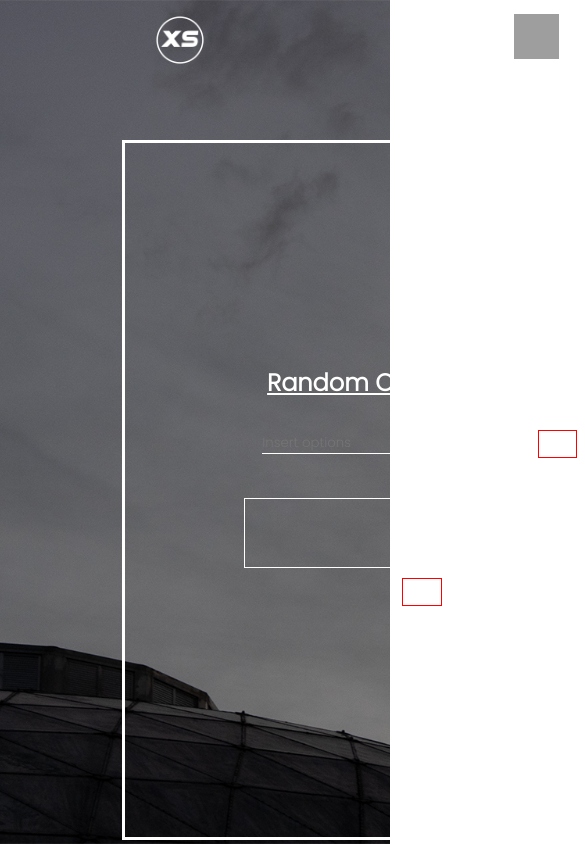
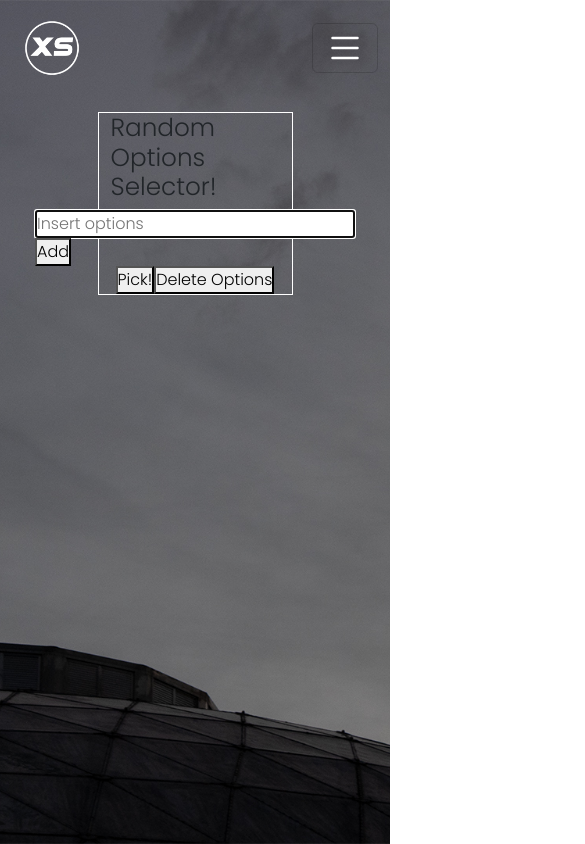
Before and after one commit to NachoXS15/randomSelectorAppTS, a React (Create React App) app: page / in a window 390 px wide. Shown: the top 844 px of the page, 585 px wide, since content can reach past the window. Built offline with nearby package versions, Linux system fonts and the light colour scheme; grey boxes are pictures that could not be loaded.

Commit message:
fixing header responsive with bootstrap

```diff
--- a/package.json
+++ b/package.json
@@ -13,7 +13,9 @@
     "@types/node": "^16.18.28",
     "@types/react": "^18.2.6",
     "@types/react-dom": "^18.2.4",
+    "bootstrap": "^5.3.2",
     "react": "^18.2.0",
+    "react-bootstrap": "^2.9.2",
     "react-dom": "^18.2.0",
     "react-scripts": "5.0.1",
     "sass": "^1.62.1",
--- a/src/App.tsx
+++ b/src/App.tsx
@@ -1,24 +1,25 @@
+import 'bootstrap/dist/css/bootstrap.min.css'
+
 import "./styles/App.scss";
 import Selector from "./components/Selector";
-import { useState, useRef } from "react";
+import { useState, useRef, useId } from "react";
 import IOption from "./interfaces/IOption";
 import OptionsList from "./components/OptionsList";
 import Header from "./components/Header";
-import { clear } from "console";
 import RandomOption from "./components/RandomOption";
 
 function App() {
     const [options, setOptions] = useState<IOption[]>([]);
-
     const getCurrentTimestamp = () => new Date().getTime();
-    const addOption = (option: IOption) =>
+    const addOption = (option: IOption) => {
         setOptions([...options, { ...option, id: getCurrentTimestamp() }]);
+    }
 
     return (
         <>
             <Header />
-            <div className="container">
-                <div className="box">
+            <div className="containerBox">
+                <div className="container w-50 d-flex align-items-center justify-content-center flex-column" style={{border: '1px solid white'}}>
                     <h2>Random Options Selector!</h2>
                     <Selector addOptions={addOption} />
                     <RandomOption options={options} />
--- a/src/components/Header.tsx
+++ b/src/components/Header.tsx
@@ -2,16 +2,38 @@
 import igIcon from "../assets/svg/brand-instagram.svg";
 import ldIcon from "../assets/svg/brand-linkedin.svg";
 import ghIcon from "../assets/svg/brand-github.svg";
+import { Navbar, Container, Nav, Button } from 'react-bootstrap'
 
 export default function Header() {
   return (
-    <div className='header'>
-        <img className='logo'src={xsLogo} alt="" />
-        <nav>
-            <a href="https://www.instagram.com/nachoxs_/"><img className="nav-items" src={igIcon} /></a>
-            <a href="https://www.linkedin.com/in/ignacio-joaqu%C3%ADn-pantoja-280a3322a/"><img className="nav-items" src={ldIcon} /></a>
-            <a href="https://github.com/NachoXS15"><img className="nav-items" src={ghIcon}/></a>
-        </nav>
-    </div>
+    <Navbar expand="lg" className="mb-3 rounded">
+      <Container>
+        <img src={xsLogo} width={80} />
+        <Navbar.Toggle aria-controls="basic-navbar-nav">
+          <span><svg xmlns="http://www.w3.org/2000/svg" width="40" height="40" fill="white" className="bi bi-list" viewBox="0 0 16 16">
+            <path fillRule="evenodd" d="M2.5 12a.5.5 0 0 1 .5-.5h10a.5.5 0 0 1 0 1H3a.5.5 0 0 1-.5-.5m0-4a.5.5 0 0 1 .5-.5h10a.5.5 0 0 1 0 1H3a.5.5 0 0 1-.5-.5m0-4a.5.5 0 0 1 .5-.5h10a.5.5 0 0 1 0 1H3a.5.5 0 0 1-.5-.5" />
+          </svg></span>
+        </Navbar.Toggle>
+        <Navbar.Collapse id="basic-navbar-nav">
+          <Nav className="navbar-nav d-flex justify-content-around align-items-center" style={{gap: '2em'}}>
+            <a href="" style={{marginLeft: '0.3em'}}>
+              <svg xmlns="http://www.w3.org/2000/svg" width="40" height="40" fill="white" className="bi bi-instagram" viewBox="0 0 16 16">
+                <path d="M8 0C5.829 0 5.556.01 4.703.048 3.85.088 3.269.222 2.76.42a3.9 3.9 0 0 0-1.417.923A3.9 3.9 0 0 0 .42 2.76C.222 3.268.087 3.85.048 4.7.01 5.555 0 5.827 0 8.001c0 2.172.01 2.444.048 3.297.04.852.174 1.433.372 1.942.205.526.478.972.923 1.417.444.445.89.719 1.416.923.51.198 1.09.333 1.942.372C5.555 15.99 5.827 16 8 16s2.444-.01 3.298-.048c.851-.04 1.434-.174 1.943-.372a3.9 3.9 0 0 0 1.416-.923c.445-.445.718-.891.923-1.417.197-.509.332-1.09.372-1.942C15.99 10.445 16 10.173 16 8s-.01-2.445-.048-3.299c-.04-.851-.175-1.433-.372-1.941a3.9 3.9 0 0 0-.923-1.417A3.9 3.9 0 0 0 13.24.42c-.51-.198-1.092-.333-1.943-.372C10.443.01 10.172 0 7.998 0zm-.717 1.442h.718c2.136 0 2.389.007 3.232.046.78.035 1.204.166 1.486.275.373.145.64.319.92.599s.453.546.598.92c.11.281.24.705.275 1.485.039.843.047 1.096.047 3.231s-.008 2.389-.047 3.232c-.035.78-.166 1.203-.275 1.485a2.5 2.5 0 0 1-.599.919c-.28.28-.546.453-.92.598-.28.11-.704.24-1.485.276-.843.038-1.096.047-3.232.047s-2.39-.009-3.233-.047c-.78-.036-1.203-.166-1.485-.276a2.5 2.5 0 0 1-.92-.598 2.5 2.5 0 0 1-.6-.92c-.109-.281-.24-.705-.275-1.485-.038-.843-.046-1.096-.046-3.233s.008-2.388.046-3.231c.036-.78.166-1.204.276-1.486.145-.373.319-.64.599-.92s.546-.453.92-.598c.282-.11.705-.24 1.485-.276.738-.034 1.024-.044 2.515-.045zm4.988 1.328a.96.96 0 1 0 0 1.92.96.96 0 0 0 0-1.92m-4.27 1.122a4.109 4.109 0 1 0 0 8.217 4.109 4.109 0 0 0 0-8.217m0 1.441a2.667 2.667 0 1 1 0 5.334 2.667 2.667 0 0 1 0-5.334" />
+              </svg>
+            </a>
+            <a href="" style={{marginLeft: '0.3em'}}>
+              <svg xmlns="http://www.w3.org/2000/svg" width="40" height="40" fill="white" className="bi bi-linkedin" viewBox="0 0 16 16">
+                <path d="M0 1.146C0 .513.526 0 1.175 0h13.65C15.474 0 16 .513 16 1.146v13.708c0 .633-.526 1.146-1.175 1.146H1.175C.526 16 0 15.487 0 14.854zm4.943 12.248V6.169H2.542v7.225zm-1.2-8.212c.837 0 1.358-.554 1.358-1.248-.015-.709-.52-1.248-1.342-1.248S2.4 3.226 2.4 3.934c0 .694.521 1.248 1.327 1.248zm4.908 8.212V9.359c0-.216.016-.432.08-.586.173-.431.568-.878 1.232-.878.869 0 1.216.662 1.216 1.634v3.865h2.401V9.25c0-2.22-1.184-3.252-2.764-3.252-1.274 0-1.845.7-2.165 1.193v.025h-.016l.016-.025V6.169h-2.4c.03.678 0 7.225 0 7.225z" />
+              </svg>
+            </a>
+            <a href="" style={{marginLeft: '0.3em'}}>
+              <svg xmlns="http://www.w3.org/2000/svg" width="40" height="40" fill="white" className="bi bi-github" viewBox="0 0 16 16">
+                <path d="M8 0C3.58 0 0 3.58 0 8c0 3.54 2.29 6.53 5.47 7.59.4.07.55-.17.55-.38 0-.19-.01-.82-.01-1.49-2.01.37-2.53-.49-2.69-.94-.09-.23-.48-.94-.82-1.13-.28-.15-.68-.52-.01-.53.63-.01 1.08.58 1.23.82.72 1.21 1.87.87 2.33.66.07-.52.28-.87.51-1.07-1.78-.2-3.64-.89-3.64-3.95 0-.87.31-1.59.82-2.15-.08-.2-.36-1.02.08-2.12 0 0 .67-.21 2.2.82.64-.18 1.32-.27 2-.27s1.36.09 2 .27c1.53-1.04 2.2-.82 2.2-.82.44 1.1.16 1.92.08 2.12.51.56.82 1.27.82 2.15 0 3.07-1.87 3.75-3.65 3.95.29.25.54.73.54 1.48 0 1.07-.01 1.93-.01 2.2 0 .21.15.46.55.38A8.01 8.01 0 0 0 16 8c0-4.42-3.58-8-8-8" />
+              </svg>
+            </a>
+          </Nav>
+        </Navbar.Collapse>
+      </Container>
+    </Navbar>
   )
 }
--- a/src/styles/App.scss
+++ b/src/styles/App.scss
@@ -20,167 +20,167 @@
 
 // queries
 
-@media screen and (max-width: 480px){
-  body{
-    min-height: 100vh;
-    min-width: 100vh;
-  }
-
-  header{
-    width: 100%;
-    display: flex;
-    align-items: center;
-    justify-content: space-around;
-
-    img{
-      width: 130px;
-      height: 130px;
-    }
-  }
-
-  .container{
-    min-height: 100vh;
-    display: grid;
-    place-items: center;
-    margin-top: 60px;
-
-    .box{
-      height: 700px;
-    }
-  }
-}
-
-@media screen and (max-width: 768px){
-  body{
-    min-height: 100vh;
-    min-width: 100vh;
-  }
-
-  header{
-    width: 100%;
-    display: flex;
-    align-items: center;
-    justify-content: space-around;
 
 
-  }
+// .header{
+//   width: 100%;
+//   height: 80px;
+//   display: flex;
+//   justify-content: space-around;
+//   align-items: center;
 
-}
+//   .logo{
+//     width: 70px;
+//     height: 70px;
+//   }
 
-.header{
-  width: 100%;
-  height: 80px;
-  display: flex;
-  justify-content: space-around;
-  align-items: center;
+//   .nav-items{
+//     width: 45px;
+//     height: 45px;
+//     color: white;
+//     margin: 0 10px;
+//   }
+// }
 
-  .logo{
-    width: 70px;
-    height: 70px;
-  }
+// .containerBox{
+//   min-height: 75vh;
+//   display: grid;
+//   place-items: center;
+// }
 
-  .nav-items{
-    width: 45px;
-    height: 45px;
-    color: white;
-    margin: 0 10px;
-  }
-}
+// .box{
+//   width: 600px;
+//   height: 440px;
+//   border: 3px solid white;
+//   margin: 0 auto;
+//   position: relative;
+//   display: flex;
+//   justify-content: center;
+//   align-items: center;
+//   flex-direction: column;
 
-.container{
-  min-height: 75vh;
-  display: grid;
-  place-items: center;
-}
+//   h2{
+//     font-family: Poppins, sans-serif;
+//     text-align: center;
+//     margin-bottom: 20px;
+//     color: white;
+//     text-decoration: underline;
+//   }
 
-.box{
-  width: 600px;
-  height: 440px;
-  border: 3px solid white;
-  margin: 0 auto;
-  position: relative;
-  display: flex;
-  justify-content: center;
-  align-items: center;
+//   form{
+//     display: flex;
+//     justify-content: center;
+//     align-items: center;
+//     margin-bottom: 30px;
 
-  flex-direction: column;
+//     input{
+//       border: none;
+//       background-color: transparent;
+//       border-bottom: 1px solid white;
+//       margin-right: 15px;
+//       outline: none;
+//       color: white;
+//     }
 
-  h2{
-    font-family: Poppins, sans-serif;
-    text-align: center;
-    margin-bottom: 20px;
-    color: white;
-    text-decoration: underline;
-  }
+//     input::placeholder{
+//       border: none;
+//     }
+//   }
+//   .button{
+//     border: none;
+//     background-color: transparent;
+//     border: 1px solid white;
+//     padding: 3px 5px;
+//     color: white;
+//     cursor: pointer;
+//     margin: 10px 5px;
 
-  form{
-    display: flex;
-    justify-content: center;
-    align-items: center;
-    margin-bottom: 30px;
+//   }
+//   .button-empty{
+//     border: 1px solid red;
+//     cursor: not-allowed;
+//     margin-top: 10px;
+//   }
 
-    input{
-      border: none;
-      background-color: transparent;
-      border-bottom: 1px solid white;
-      margin-right: 15px;
-      outline: none;
-      color: white;
-    }
+//   .button-none{
+//     display: none;
+//   }
 
-    input::placeholder{
-      border: none;
-    }
-  }
-  .button{
-    border: none;
-    background-color: transparent;
-    border: 1px solid white;
-    padding: 3px 5px;
-    color: white;
-    cursor: pointer;
-    margin: 10px 5px;
-
-  }
-  .button-empty{
-    border: 1px solid red;
-    cursor: not-allowed;
-    margin-top: 10px;
-  }
-
-  .button-none{
-    display: none;
-  }
-
-  .options-container{
-    width: 60%;
-    height: 70px;
-    border: 1px solid white;
-    color: white;
-    display: flex;
-    justify-content: center;
-    flex-wrap: wrap;
+//   .options-container{
+//     width: 60%;
+//     height: 70px;
+//     border: 1px solid white;
+//     color: white;
+//     display: flex;
+//     justify-content: center;
+//     flex-wrap: wrap;
 
 
-    .options{
-      margin: 0 5px;
-    }
-  }
+//     .options{
+//       margin: 0 5px;
+//     }
+//   }
 
-  .option-picked-container{
-    display: "flex";
-    justify-content: "center";
-    align-items: 'center';
-    flex-direction: 'column';
-    gap: 10px;
+//   .option-picked-container{
+//     display: "flex";
+//     justify-content: "center";
+//     align-items: 'center';
+//     flex-direction: 'column';
+//     gap: 10px;
 
-  }
+//   }
 
-  .option-picked{
-    display: grid;
-    place-items: center;
-    color: white;
-  }
+//   .option-picked{
+//     display: grid;
+//     place-items: center;
+//     color: white;
+//   }
+// }
 
+// @media screen and (max-width: 480px){
+//   body{
+//     min-height: 100vh;
+//     min-width: 100vh;
+//   }
 
-}
+//   header{
+//     width: 100%;
+//     height: 40vh;
+//     display: flex;
+//     align-items: center;
+//     justify-content: space-around;
+//   }
+
+//   .container{
+//     border: 1px solid red;
+//     min-height: 600px;
+//     display: grid;
+//     place-items: center;
+//     margin-top: 60px;
+
+//     .box{
+//       width: 80%;
+//       height: 170vh;
+
+//       h2{
+//         font-size: 40px;
+//       }
+//     }
+
+//   }
+// }
+
+// @media screen and (max-width: 768px){
+//   body{
+//     min-height: 100vh;
+//     min-width: 100vh;
+//   }
+
+//   header{
+//     width: 100%;
+//     display: flex;
+//     align-items: center;
+//     justify-content: space-around;
+//   }
+
+// }
```
Also changed, not shown: 1 other file (tests, documents, lock files or other folders).
